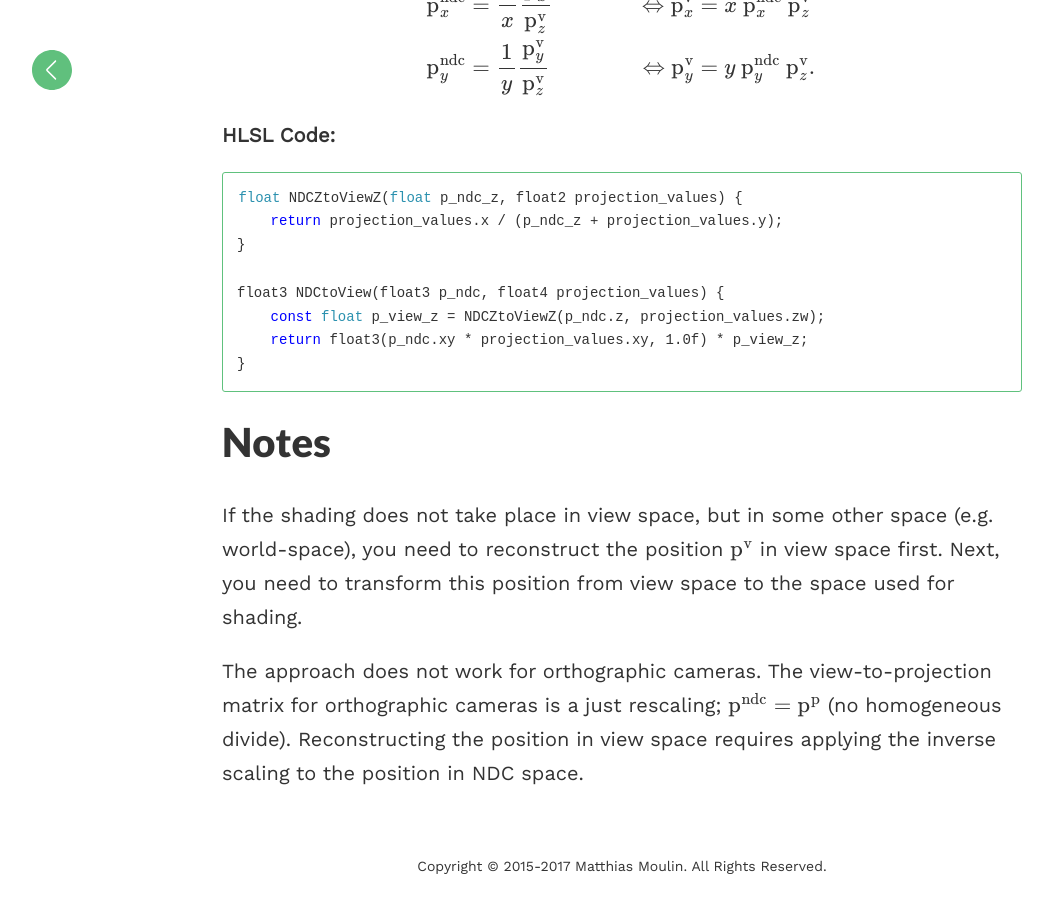
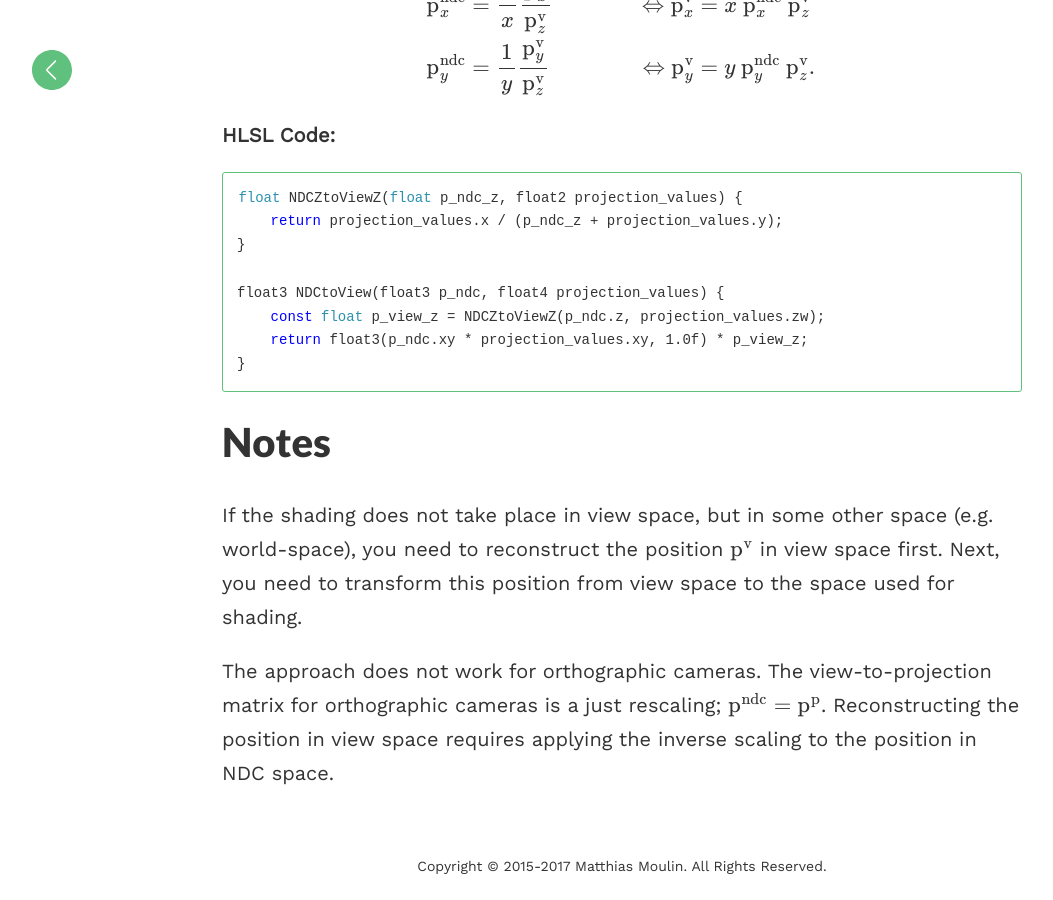
Before and after one commit to matt77hias/Blog, a Jekyll site: the page built from _posts/2017-09-07-ndc-to-view-space.md, in a window 1280 px wide and 900 px high, scrolled down 2303 px. Shown: the whole window, without its empty margins (18-1071 px from the left). Built offline with Jekyll 4.4.1, drawn with Linux system fonts in a browser that asks for light colours; formulas are drawn with MathJax 3; comment, search, counter and statistics services are not loaded.

Commit message:
Update 2017-09-07-ndc-to-view-space.md

```diff
--- a/_posts/2017-09-07-ndc-to-view-space.md
+++ b/_posts/2017-09-07-ndc-to-view-space.md
@@ -78,4 +78,4 @@ float3 NDCtoView(float3 p_ndc, float4 projection_values) {
 
 If the shading does not take place in view space, but in some other space (e.g. world-space), you need to reconstruct the position $$\mathrm{p^v}$$ in view space first. Next, you need to transform this position from view space to the space used for shading.
 
-The approach does not work for orthographic cameras. The view-to-projection matrix for orthographic cameras is a just rescaling; $$\mathrm{p^{ndc}}=\mathrm{p^{p}}$$ (no homogeneous divide). Reconstructing the position in view space requires applying the inverse scaling to the position in NDC space.
+The approach does not work for orthographic cameras. The view-to-projection matrix for orthographic cameras is a just rescaling; $$\mathrm{p^{ndc}}=\mathrm{p^{p}}$$. Reconstructing the position in view space requires applying the inverse scaling to the position in NDC space.
```
